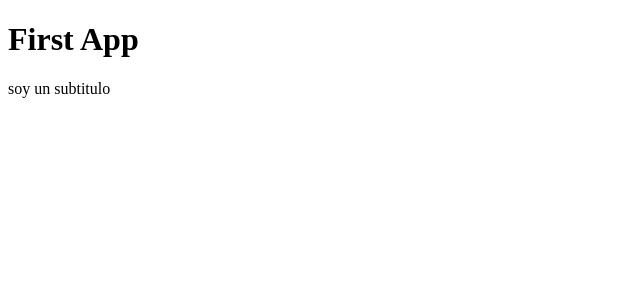
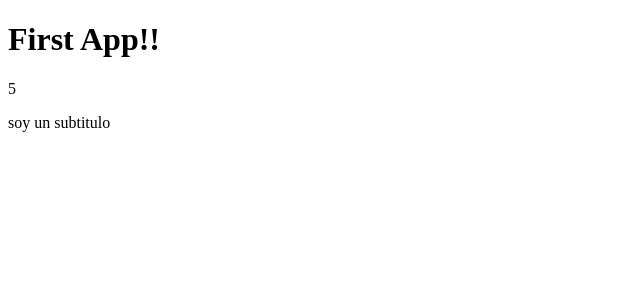
Before and after one commit to vmonsalv/cursoReact, a React (Vite) app in the folder 03-counter-app-vite/: page / in a window 1280 px wide. Shown: the top 300 px of the page, without its empty margins (0-640 px from the left). Built offline with nearby package versions, Linux system fonts and the light colour scheme.

Commit message:
impresión de variable

```diff
--- a/03-counter-app-vite/src/FirstApp.jsx
+++ b/03-counter-app-vite/src/FirstApp.jsx
@@ -2,9 +2,24 @@
 // se debe importar fragment de react
 // una alternatica es usar <></> (un sínonimo de fragment)
 
+// una regla de react es que si la variable no se está cambiando o no está relacionado a un hook
+// debería ir fuera del functional component.
+// Beneficios: reacto no reprocesa o re renderiza lo que está fuera del functional component
+// objetos no se pueden renderizar
+const message = 'First App!!';
+const objeto = {
+    message: 'objeto',
+    title: 'testing objeto'
+}
+const getResult = (a, b) => {
+    return a + b;
+}
+
 export const FirstApp = () => {
     return <>
-        <h1>First App</h1>
+        <h1>{ message }</h1>
+        {/* <h3>{ JSON.stringify(objeto) }</h3> */}
+        <span> {getResult(1, 4)} </span>
         <p>soy un subtitulo</p>
     </>
 
```
